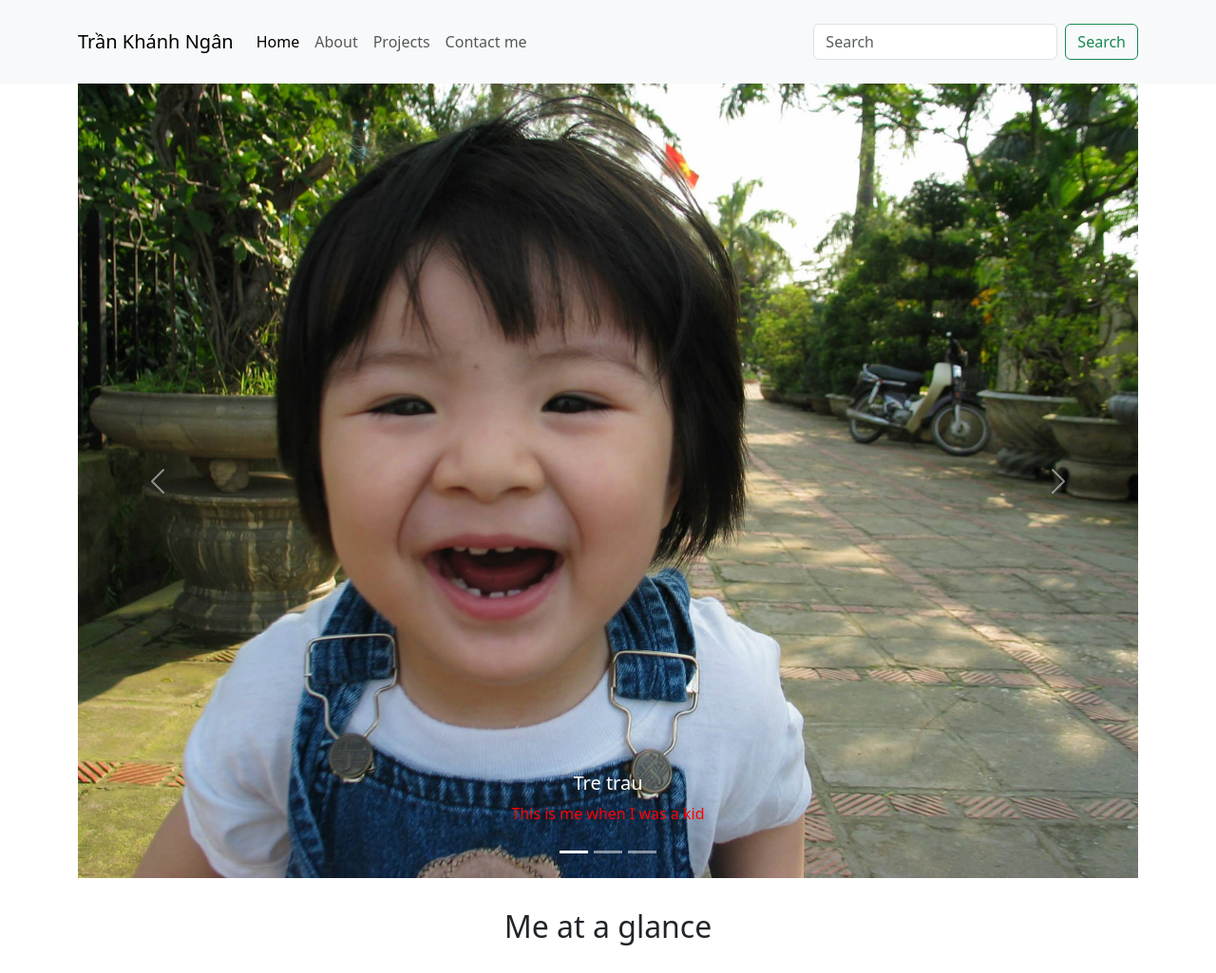
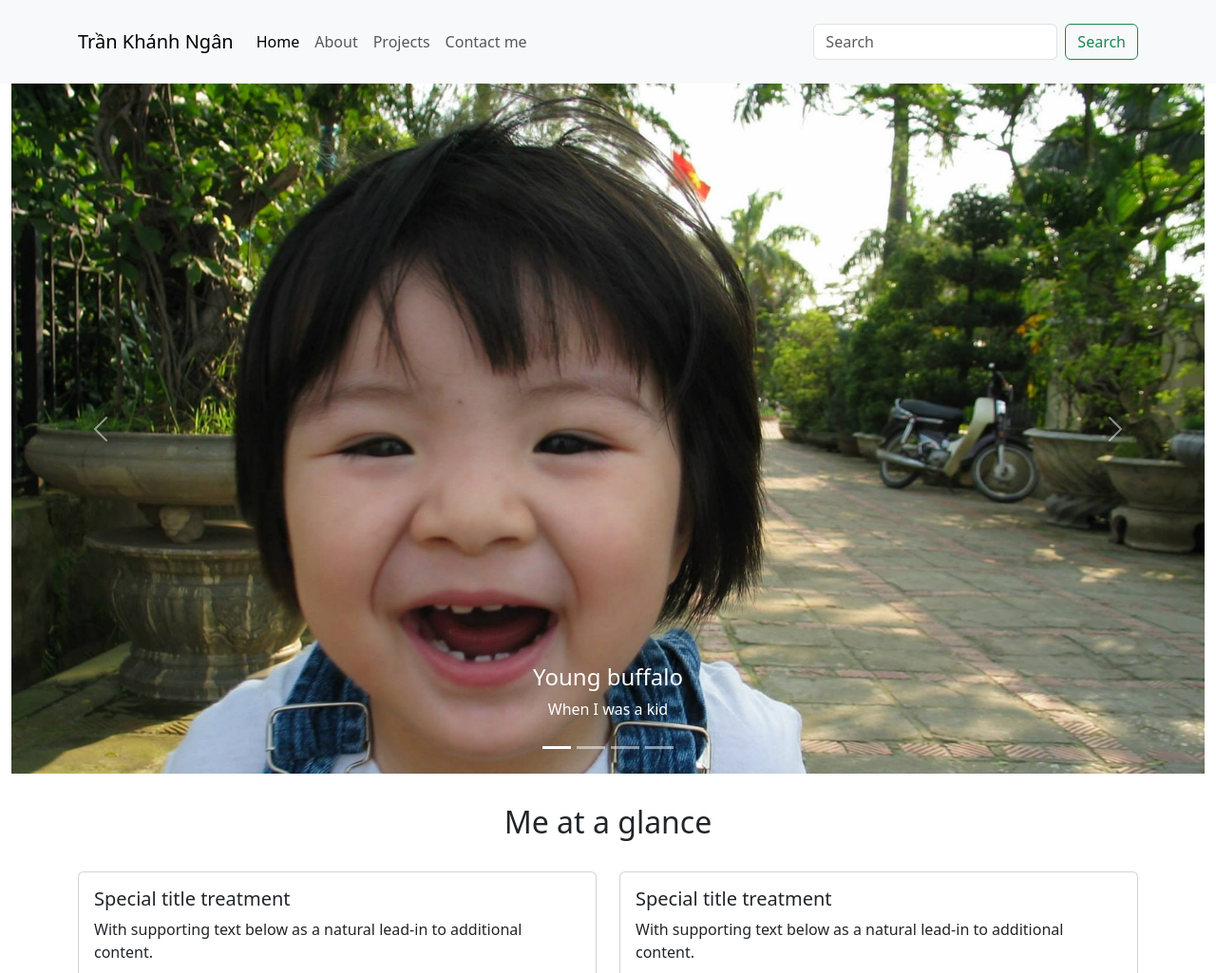
Before and after one commit to nguyendangnhat97/portfolio_web_django, a Django app: page / in a window 1280 px wide. Shown: the top 1025 px of the page at 95% size. Run offline with Django 4.2, Linux system fonts and the light colour scheme.

Commit message:
update img

```diff
--- a/django_basics/home/templates/home.html
+++ b/django_basics/home/templates/home.html
@@ -4,7 +4,13 @@
 {% block homeactive %} active {%endblock homeactive%}
 {% block title %} Home {%endblock title%}
 {% block body %}
-  <div class="container">
+<style>
+  .responsive {
+    width: 100%;
+    height: auto;
+  }
+</style>
+  <div class="container-fluid mt-0">
   <div id="carouselExampleIndicators" class="carousel slide">
       <div class="carousel-indicators">
         <button type="button" data-bs-target="#carouselExampleIndicators" data-bs-slide-to="0" class="active"
@@ -13,27 +19,36 @@
           aria-label="Slide 2"></button>
         <button type="button" data-bs-target="#carouselExampleIndicators" data-bs-slide-to="2"
           aria-label="Slide 3"></button>
+        <button type="button" data-bs-target="#carouselExampleIndicators" data-bs-slide-to="3"
+          aria-label="Slide 4"></button>
       </div>
       <div class="carousel-inner">
         <div class="carousel-item active">
-          <img src="{% static 'img/anh1.jpg' %}" class="d-block w-100" alt="fuoiashfllk">
+          <img src="{% static 'img/anh1.jpg' %}" class="responsive" alt="...">
           <div class="carousel-caption d-none d-md-block">
-            <h5>Tre trau</h5>
-            <p style="color: red;">This is me when I was a kid</p>
+            <h4>Young buffalo</h4>
+            <p>When I was a kid</p>
           </div>
         </div>
         <div class="carousel-item">
-          <img src="{% static 'img/anh2.jpg' %}" class="d-block w-100" alt="...">
+          <img src="{% static 'img/anh2.jpg' %}" class="responsive" alt="...">
           <div class="carousel-caption d-none d-md-block">
-            <h5>In Germany</h5>
+            <h4>In Germany</h4>
             <p>Call me a german girl or we will not talk</p>
           </div>
         </div>
         <div class="carousel-item">
           <img src="{% static 'img/anh3.jpg' %}" class="d-block w-100" alt="...">
           <div class="carousel-caption d-none d-md-block">
-            <h5>158cm</h5>
+            <h4>158cm</h4>
             <p>Look at me</p>
+          </div>
+        </div>
+        <div class="carousel-item">
+          <img src="{% static 'img/anh4.jpg' %}" class="d-block w-100" alt="...">
+          <div class="carousel-caption d-none d-md-block">
+            <h4>The Face</h4>
+            <p>Not too bad</p>
           </div>
         </div>
       </div>
@@ -53,37 +68,20 @@
   <div class="container my-3">
     <h2 class="text-center my-3 py-3"> Me at a glance</h2>
     <div class="row">
-      <div class="col-md-4">
-        <div class="card" style="width: 18rem;">
-          <img src="..." class="card-img-top" alt="...">
+      <div class="col-sm-6 mb-3 mb-sm-0">
+        <div class="card">
           <div class="card-body">
-            <h5 class="card-title">Card title</h5>
-            <p class="card-text">Some quick example text to build on the card title and make up the bulk of the card's
-              content.</p>
+            <h5 class="card-title">Special title treatment</h5>
+            <p class="card-text">With supporting text below as a natural lead-in to additional content.</p>
             <a href="#" class="btn btn-primary">Go somewhere</a>
           </div>
         </div>
       </div>
-
-      <div class="col-md-4">
-        <div class="card" style="width: 18rem;">
-          <img src="..." class="card-img-top" alt="...">
+      <div class="col-sm-6">
+        <div class="card">
           <div class="card-body">
-            <h5 class="card-title">Card title</h5>
-            <p class="card-text">Some quick example text to build on the card title and make up the bulk of the card's
-              content.</p>
-            <a href="#" class="btn btn-primary">Go somewhere</a>
-          </div>
-        </div>
-      </div>
-
-      <div class="col-md-4">
-        <div class="card" style="width: 18rem;">
-          <img src="..." class="card-img-top" alt="...">
-          <div class="card-body">
-            <h5 class="card-title">Card title</h5>
-            <p class="card-text">Some quick example text to build on the card title and make up the bulk of the card's
-              content.</p>
+            <h5 class="card-title">Special title treatment</h5>
+            <p class="card-text">With supporting text below as a natural lead-in to additional content.</p>
             <a href="#" class="btn btn-primary">Go somewhere</a>
           </div>
         </div>
```
Also changed, not shown: django_basics/home/static/img/anh1.jpg, django_basics/home/static/img/anh2.jpg, django_basics/home/static/img/anh3.jpg, django_basics/home/static/img/anh4.jpg (added).
